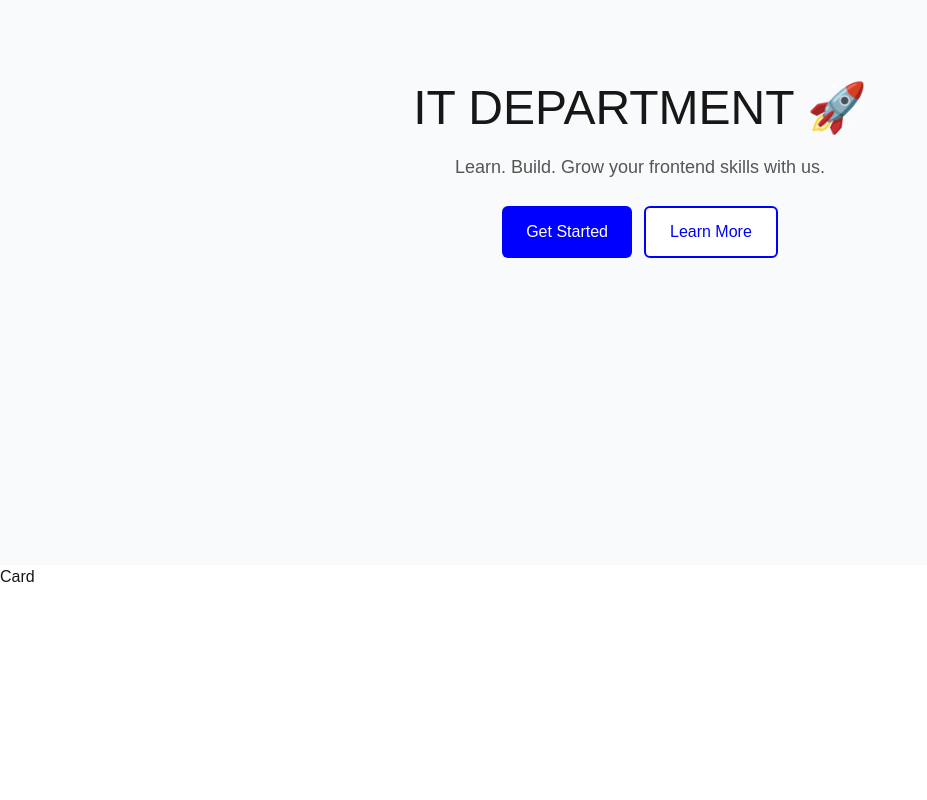
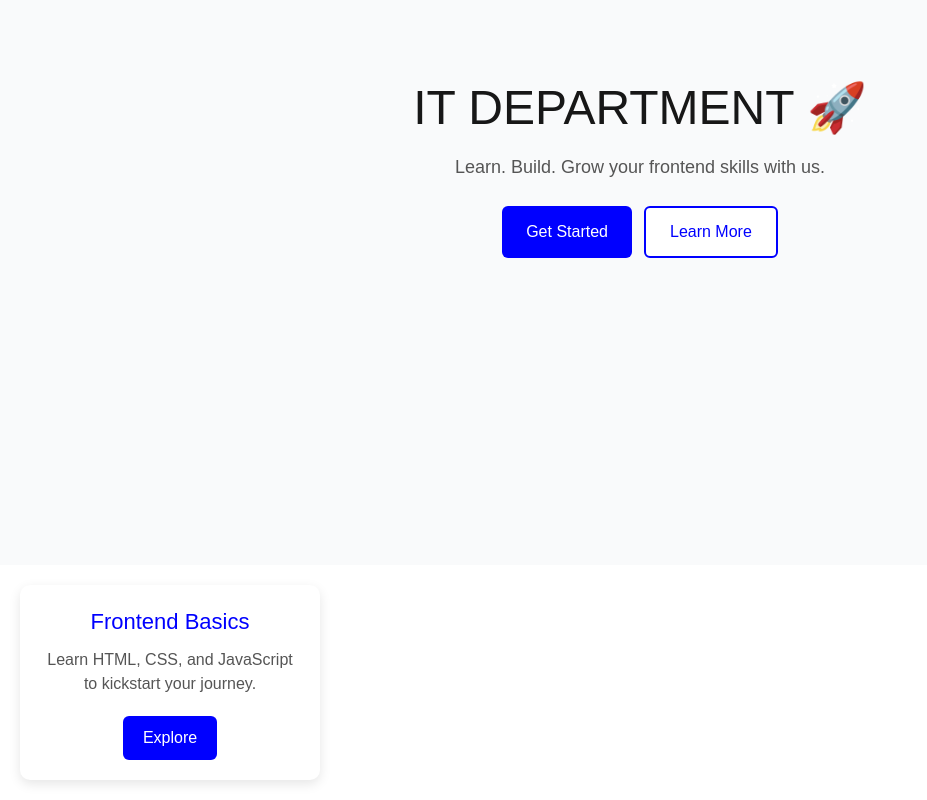
Before and after one commit to sooryanathg/frontend-warmup, a Next.js app: page /page2 in a window 1280 px wide. Shown: the part 259-1059 px from the top of the page, without its empty margins (0-927 px from the left). Before the commit the page ends 848 px from the top, so only its background shows below. Built offline with nearby package versions, Linux system fonts and the light colour scheme.

Commit message:
feat add a card section

```diff
--- a/components/page2/card.tsx
+++ b/components/page2/card.tsx
@@ -1,7 +1,40 @@
+"use client";
+
 export default function Card() {
   return (
-    <div>
-      Card
+    <div style={{
+      width: "300px",
+      padding: "20px",
+      margin: "20px",
+      background: "white",
+      borderRadius: "10px",
+      boxShadow: "0 4px 12px rgba(0,0,0,0.1)",
+      textAlign: "center",
+      fontFamily: "Arial"
+    }}>
+
+      <h2 style={{ fontSize: "22px", marginBottom: "10px", color: "blue" }}>
+        Frontend Basics
+      </h2>
+
+      <p style={{ fontSize: "16px", color: "#555", marginBottom: "20px" }}>
+        Learn HTML, CSS, and JavaScript to kickstart your journey.
+      </p>
+
+      <button style={{
+        padding: "10px 20px",
+        background: "blue",
+        color: "white",
+        border: "none",
+        borderRadius: "6px",
+        cursor: "pointer",
+        transition: "background 0.3s"
+      }}
+      onMouseEnter={e => e.currentTarget.style.background = "darkblue"}
+      onMouseLeave={e => e.currentTarget.style.background = "blue"}>
+        Explore
+      </button>
+
     </div>
   );
 }
```
